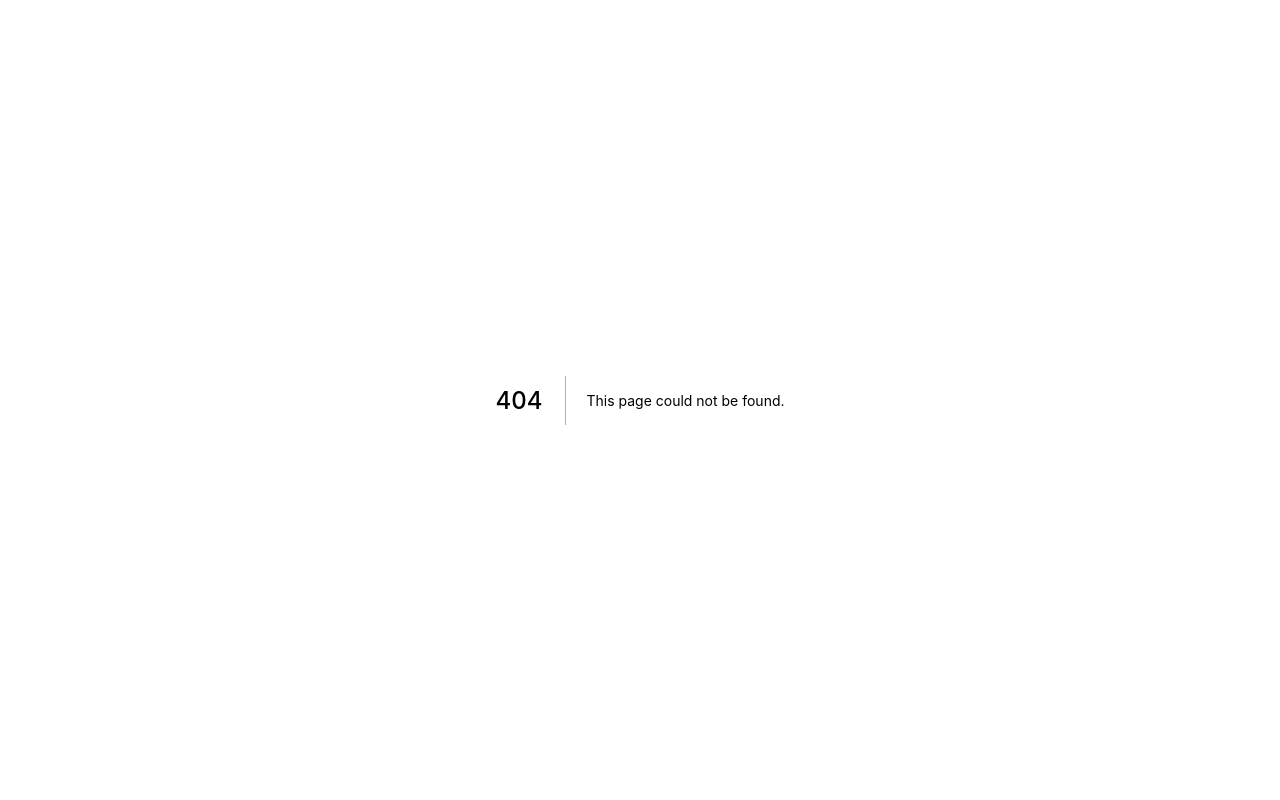
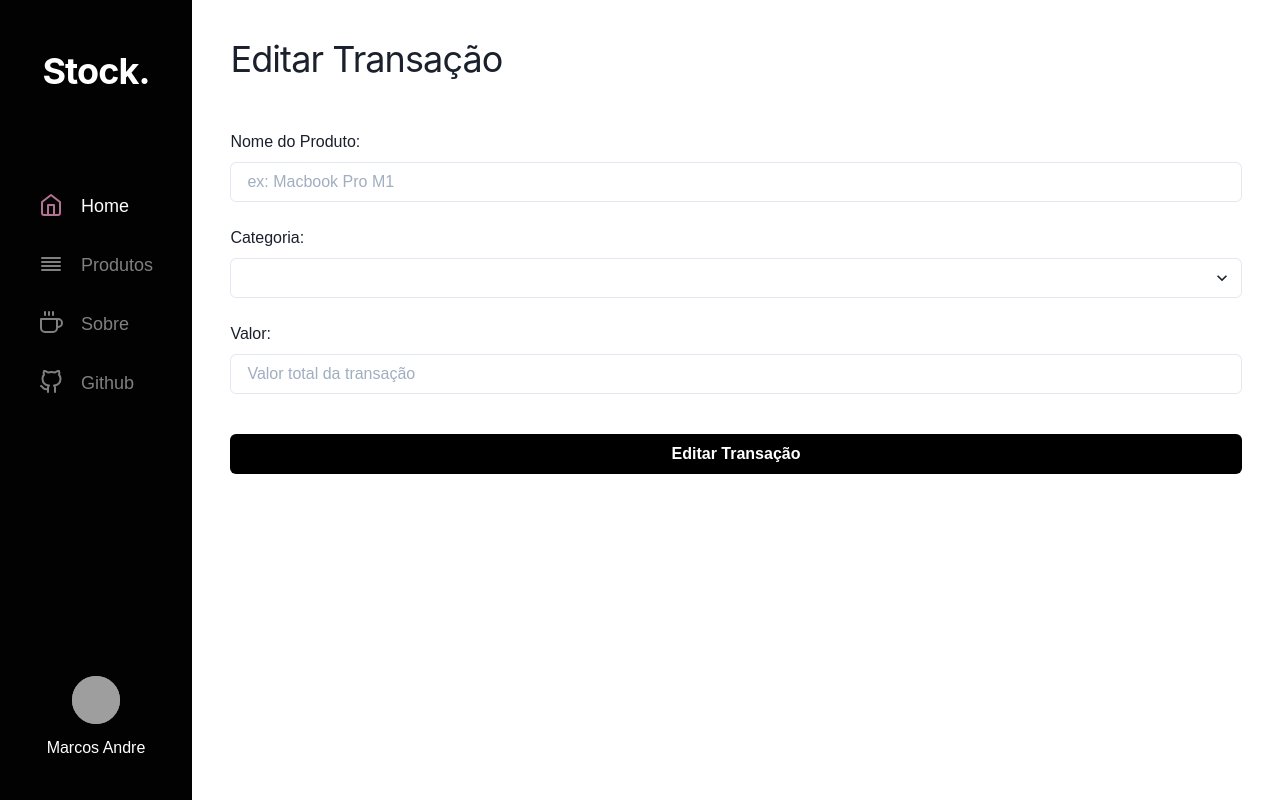
Before and after one commit to iamdevmarcos/stock-management, a Next.js app: page /product/1 in a window 1280 px wide. Before the commit this address had no page. Built offline with nearby package versions, Linux system fonts and the light colour scheme; grey boxes are pictures that could not be loaded.

Commit message:
feat: Add EditPage

```diff
--- /dev/null
+++ b/pages/product/[productId].jsx
@@ -0,0 +1,135 @@
+import React, { useState, useEffect } from "react";
+import { useSelector, useDispatch } from "react-redux";
+import { edit } from "../../store/slices/productSlice";
+
+import Head from "next/head";
+import { useRouter } from "next/router";
+
+import Menu from "../../components/Menu";
+
+import {
+  Flex,
+  FormControl,
+  FormLabel,
+  Heading,
+  Input,
+  Select,
+  Button,
+  NumberInput,
+  NumberInputField,
+} from "@chakra-ui/react";
+
+export default function Product() {
+  const [productName, setProductName] = useState("");
+  const [productCategory, setProductCategory] = useState("");
+  const [productValue, setProductValue] = useState("");
+
+  const state = useSelector((state) => state.product);
+  const dispatch = useDispatch();
+
+  const router = useRouter();
+  const { query } = useRouter();
+
+  useEffect(() => {
+    for (let i in state) {
+      if (state[i].id === query.productId) {
+        setProductName(state[i].productName);
+        setProductCategory(state[i].category);
+        setProductValue(state[i].totalValue);
+      }
+    }
+  }, []);
+
+  const handleEditProduct = () => {
+    if (productName !== "" && productCategory !== "" && productValue !== "") {
+      dispatch(
+        edit({
+          id: query.productId,
+          productName,
+          category: productCategory,
+          totalValue: parseInt(productValue),
+        })
+      );
+      router.push("/");
+    } else {
+      alert("Preencha todos os campos!");
+    }
+  };
+
+  return (
+    <>
+      <Head>
+        <title>Stock Management</title>
+      </Head>
+      <Flex h="100vh" flexDir="row" overflow="hidden" maxW="2000px">
+        {/* Column 1 - Menu */}
+        <Menu />
+
+        {/* Column 2 - AddArea */}
+        <Flex
+          w="85%"
+          p="3%"
+          flexDir="column"
+          overflow="auto"
+          minH="100vh"
+          background="#fff"
+        >
+          <Heading fontWeight="normal" mb={12} letterSpacing="tight">
+            Editar Transação
+          </Heading>
+
+          <FormControl>
+            <FormLabel htmlFor="product-name">Nome do Produto:</FormLabel>
+            <Input
+              id="product-name"
+              placeholder="ex: Macbook Pro M1"
+              value={productName}
+              onChange={(e) => setProductName(e.target.value)}
+            />
+          </FormControl>
+          <br />
+
+          <FormControl>
+            <FormLabel htmlFor="category">Categoria:</FormLabel>
+            <Select
+              id="category"
+              onChange={(e) => setProductCategory(e.target.value)}
+            >
+              <option></option>
+              <option selected={productCategory === "Venda" ? "selected" : ""}>
+                Venda
+              </option>
+              <option selected={productCategory === "Compra" ? "selected" : ""}>
+                Compra
+              </option>
+            </Select>
+          </FormControl>
+          <br />
+
+          <FormControl>
+            <FormLabel htmlFor="product-price">Valor:</FormLabel>
+            <NumberInput max={99999} min={1} value={productValue}>
+              <NumberInputField
+                id="product-price"
+                placeholder="Valor total da transação"
+                onChange={(e) => setProductValue(e.target.value)}
+              />
+            </NumberInput>
+          </FormControl>
+          <br />
+
+          <Button
+            mt={4}
+            background="#000"
+            color="#fff"
+            _hover={false}
+            type="submit"
+            onClick={handleEditProduct}
+          >
+            Editar Transação
+          </Button>
+        </Flex>
+      </Flex>
+    </>
+  );
+}
--- a/store/slices/productSlice.jsx
+++ b/store/slices/productSlice.jsx
@@ -21,12 +21,12 @@ const slice = createSlice({
       }
     },
     edit: (state, action) => {
-      if (state[action.payload.id]) {
-        state[action.payload.id] = {
-          productName: action.payload.productName,
-          category: action.payload.category,
-          totalValue: action.payload.totalValue,
-        };
+      for (let i in state) {
+        if (state[i].id === action.payload.id) {
+          state[i].productName = action.payload.productName;
+          state[i].category = action.payload.category;
+          state[i].totalValue = action.payload.totalValue;
+        }
       }
     },
     del: (state, action) => {
```
Also changed, not shown: components/TableItem.jsx (+7 -5 lines).
